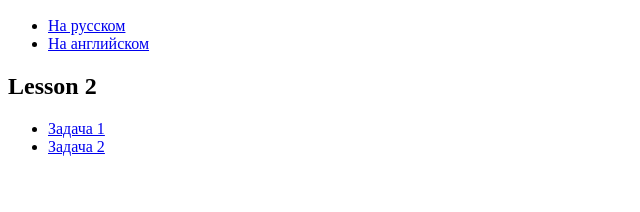
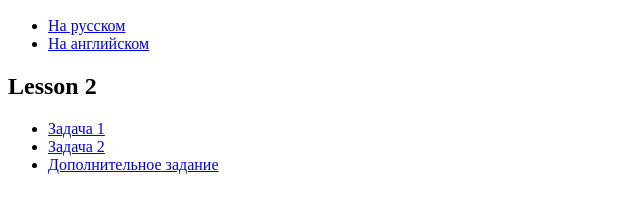
Before and after one commit to GADKIY/githomework, a plain HTML site: page index.html in a window 1280 px wide. Shown: the part 110-322 px from the top of the page, without its empty margins (0-640 px from the left). Drawn offline with Linux system fonts and the light colour scheme.

Commit message:
Edit my home page

```diff
--- a/index.html
+++ b/index.html
@@ -17,6 +17,8 @@
             <ul>
                 <li><a href="homework2/Task 1/index">Задача 1</a></li>
                 <li><a href="homework2/Task 2/index">Задача 2</a></li>
+                <li><a href="homework2/Task 3/index">Дополнительное задание</a></li>
             </ul>
+
     </body>
 </html>
```
